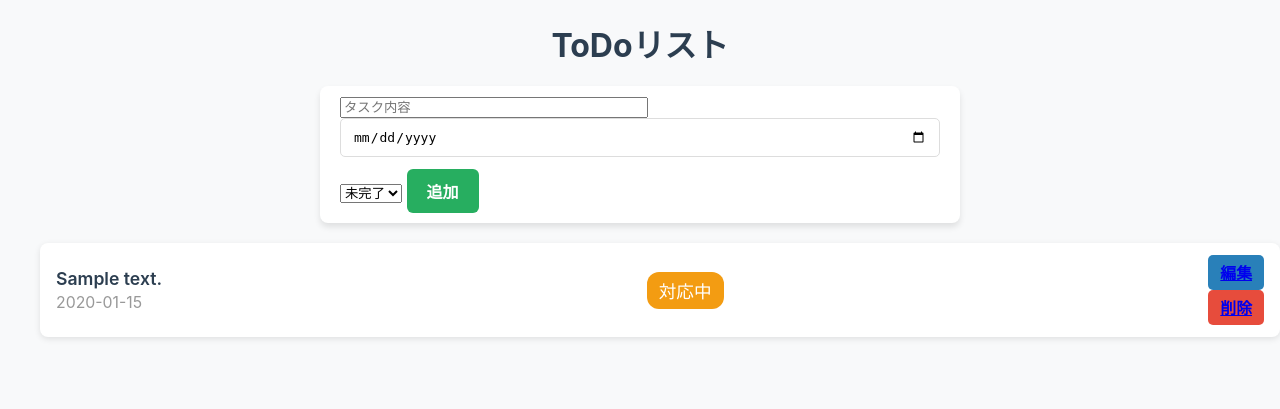
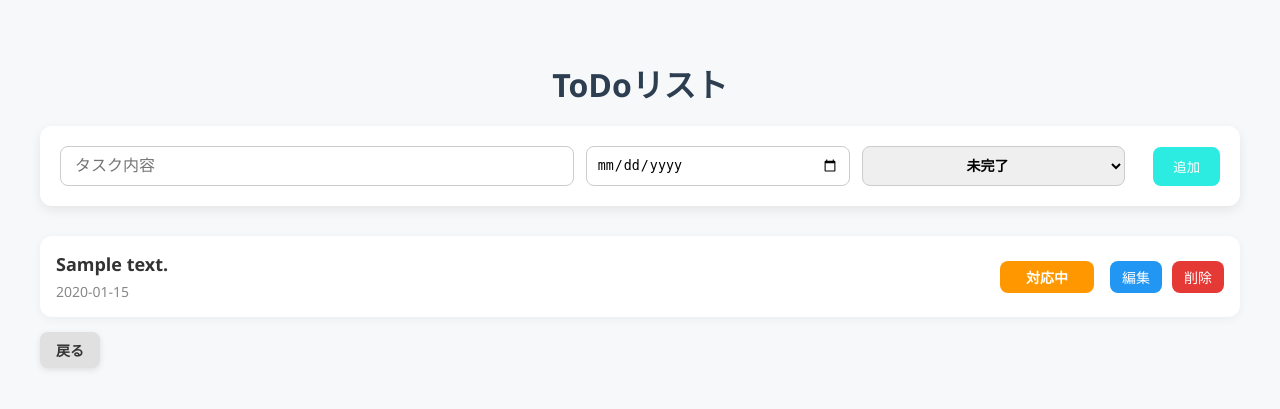
Before and after one commit to Yuto-design/time-task-app, a PHP site: page /todo.php in a window 1280 px wide. Shown: the top 409 px of the page. Run offline with PHP 8.4, Linux system fonts and the light colour scheme; tables that the repository leaves empty hold one stand-in row (values such as "Sample post").

Commit message:
5 commit

```diff
--- a/public/function/edit.php
+++ b/public/function/edit.php
@@ -25,6 +25,8 @@
     $todo = $stmt->fetch(PDO::FETCH_ASSOC);
 ?>
 
+<!DOCTYPE html>
+<html lang="ja">
     <h1>ToDo 編集</h1>
     <form method="POST">
         <input name="content" value="<?= htmlspecialchars($todo['content']) ?>" required>
@@ -36,4 +38,5 @@
         </select>
         <button>更新</button>
     </form>
-<a href="../todo.php">戻る</a>
+    <a href="../todo.php" class="back">戻る</a>
+</html>
--- a/public/style.css
+++ b/public/style.css
@@ -1,9 +1,9 @@
 body {
-    font-family: -apple-system, BlinkMacSystemFont, "Segoe UI", Roboto, Helvetica, Arial, sans-serif;
-    background-color: #f8f9fa;
+    font-family: 'Segoe UI', sans-serif;
+    background: #f6f8fa;
+    color: #333;
     margin: 0;
-    padding: 0;
-    color: #333;
+    padding: 40px;
 }
 
 h1 {
@@ -13,173 +13,276 @@ h1 {
 }
 
 nav {
+    display: flex;
+    justify-content: center;
+    gap: 20px;
+    background-color: #ffffff;
+    padding: 16px 20px;
+    border-radius: 12px;
+    box-shadow: 0 4px 12px rgba(0, 0, 0, 0.06);
+    max-width: 600px;
+    margin: 0 auto;
+}
+
+nav a {
+    text-decoration: none;
+    color: #2d8cf0;
+    font-weight: 600;
+    font-size: 16px;
+    padding: 10px 16px;
+    border-radius: 8px;
+    transition: background-color 0.3s, color 0.3s;
+}
+
+nav a:hover {
+    background-color: #2d8cf0;
+    color: white;
+}
+
+a.back {
+    display: inline-block;
+    padding: 8px 16px;
+    background-color: #e0e0e0;
+    color: #333;
+    text-decoration: none;
+    border-radius: 8px;
+    font-size: 14px;
+    font-weight: bold;
+    box-shadow: 0 2px 6px rgba(0, 0, 0, 0.1);
+    transition: background-color 0.3s, box-shadow 0.3s;
+}
+
+a.back:hover {
+    background-color: #d5d5d5;
+    box-shadow: 0 4px 12px rgba(0, 0, 0, 0.15);
+}
+
+.todo-add {
+    background: #fff;
+    border-radius: 12px;
+    box-shadow: 0 4px 12px rgba(0, 0, 0, 0.08);
+    padding: 20px;
+    margin-bottom: 30px;
+}
+
+.todo-add form {
+    display: flex;
+    flex-wrap: wrap;
+    gap: 12px;
+    align-items: center;
+}
+
+.todo-add input.content {
+    flex: 2;
+    padding: 10px 14px;
+    border: 1px solid #ccc;
+    border-radius: 8px;
+    font-size: 16px;
+}
+
+.todo-add input.date {
+    flex: 1;
+    padding: 10px;
+    border: 1px solid #ccc;
+    border-radius: 8px;
+}
+
+.todo-add select.status {
+    flex: 1;
+    padding: 10px;
+    border: 1px solid #ccc;
+    border-radius: 8px;
+}
+
+.todo-add button {
+    padding: 10px 20px;
+    background-color: #2cebe1;
+    color: white;
+    border: none;
+    border-radius: 8px;
+    cursor: pointer;
+    transition: background-color 0.3s;
+}
+
+.todo-add button:hover {
+    background-color: #27c0b8;
+}
+
+.todo-list ul {
+    list-style: none;
+    padding: 0;
+    margin: 0;
+}
+
+.todo-list li {
+    background: #fff;
+    border-radius: 12px;
+    padding: 16px;
+    margin-bottom: 15px;
+    box-shadow: 0 2px 10px rgba(0, 0, 0, 0.05);
+    display: flex;
+    justify-content: space-between;
+    align-items: center;
+    flex-wrap: wrap;
+}
+
+.task-info {
+    flex: 2;
+    display: flex;
+    flex-direction: column;
+    gap: 6px;
+}
+
+.task-content {
+    font-weight: bold;
+    font-size: 18px;
+    color: #333;
+}
+
+.task-due {
+    font-size: 14px;
+    color: #888;
+}
+
+.status {
+    padding: 6px 12px;
+    border-radius: 8px;
+    font-size: 14px;
+    font-weight: bold;
+    color: #000;
     text-align: center;
+    min-width: 70px;
+    margin-right: 16px;
+}
+
+.status-0 {
+    color: #fff;
+    background-color: #f44336;
+}
+
+.status-1 {
+    color: #fff;
+    background-color: #ff9800;
+}
+
+.status-2 {
+    color: #fff;
+    background-color: #4caf50;
+}
+
+.actions {
+    display: flex;
+    gap: 10px;
+}
+
+.actions a {
+    display: inline-block;
+    padding: 6px 12px;
+    border-radius: 8px;
+    text-decoration: none;
+    font-size: 14px;
+    color: white;
+    transition: background-color 0.2s;
+}
+
+.edit-button a {
+    background-color: #2196f3;
+}
+
+.edit-button a:hover {
+    background-color: #1976d2;
+}
+
+.delete-button a {
+    background-color: #e53935;
+}
+
+.delete-button a:hover {
+    background-color: #c62828;
+}
+
+.habit-form {
+    display: flex;
+    justify-content: center;
+    gap: 10px;
     margin-bottom: 20px;
 }
 
-nav a {
-    display: inline-block;
-    margin: 0 15px;
-    padding: 8px 16px;
-    background-color: #3498db;
-    color: white;
-    text-decoration: none;
-    border-radius: 6px;
-    font-weight: 600;
-    transition: background-color 0.3s ease;
+.habit-form input, .habit-form select, .habit-form button {
+    padding: 8px;
+    font-size: 16px;
 }
 
-nav a:hover {
-    background-color: #2980b9;
+.habit-list {
+    list-style: none;
+    padding: 0;
+    max-width: 600px;
+    margin: 0 auto;
 }
 
-form {
-    max-width: 600px;
-    margin: 0 auto 30px auto;
-    padding: 10px 20px;
-    background-color: white;
-    border-radius: 8px;
-    box-shadow: 0 4px 6px rgb(0 0 0 / 0.1);
-}
-
-form input[type="text"],
-form input[type="date"],
-form textarea {
-    width: 100%;
-    padding: 10px 12px;
-    margin-bottom: 12px;
-    border: 1px solid #ddd;
-    border-radius: 5px;
-    font-size: 1em;
-    resize: vertical;
-    box-sizing: border-box;
-}
-
-form button {
-    background-color: #27ae60;
-    border: none;
-    padding: 10px 20px;
-    color: white;
+.habit-item {
+    background: #fff;
+    padding: 10px 15px;
+    margin-bottom: 10px;
+    border: 1px solid #ccc;
     border-radius: 6px;
-    font-size: 1em;
-    cursor: pointer;
-    font-weight: 700;
-    transition: background-color 0.3s ease;
-}
-
-form button:hover {
-    background-color: #219150;
-}
-
-.edit-button {
-    background-color: #2980b9;
-    border: none;
-    color: #fff;
-    border-radius: 5px;
-    padding: 6px 12px;
-    cursor: pointer;
-    font-weight: 700;
-    font-size: 0.9em;
-    transition: background-color 0.3s ease;
-}
-
-.edit-button:hover {
-    background-color: #4a33cc;
-}
-
-.delete-button {
-    background-color: #e74c3c;
-    border: none;
-    color: #fff;
-    border-radius: 5px;
-    padding: 6px 12px;
-    cursor: pointer;
-    font-weight: 700;
-    font-size: 0.9em;
-    transition: background-color 0.3s ease;
-}
-
-.delete-button:hover {
-    background-color: #c0392b;
-}
-
-.checkbox-label {
-    display: flex;
-    align-items: center;
-    gap: 8px;
-    cursor: pointer;
-}
-
-.checkbox-label input[type="checkbox"] {
-    width: 18px;
-    height: 18px;
-    cursor: pointer;
-}
-
-ul li {
     display: flex;
     justify-content: space-between;
     align-items: center;
-    padding: 12px 16px;
-    margin-bottom: 10px;
-    background-color: white;
-    border-radius: 8px;
-    box-shadow: 0 2px 6px rgba(0,0,0,0.1);
-    font-size: 1.1em;
-    transition: background-color 0.3s ease;
 }
 
-ul li:hover {
-    background-color: #f0f8ff;
+.habit-item label {
+    flex-grow: 1;
 }
 
-.task-info {
-    display: flex;
-    flex-direction: column;
-    max-width: 60%;
-    overflow-wrap: break-word;
+.habit-name {
+    margin-left: 10px;
+    font-weight: bold;
 }
 
-.task-content {
-    font-weight: 600;
-    color: #2c3e50;
-    margin-bottom: 4px;
+.habit-frequency {
+    margin-left: 10px;
+    color: #666;
+    font-size: 0.9em;
 }
 
-.task-due {
-    font-size: 0.9em;
-    color: #999;
+.habit-actions a {
+    margin-left: 10px;
+    text-decoration: none;
+    color: #007bff;
 }
 
-.status {
-    font-weight: 70;
-    padding: 6px 12px;
-    border-radius: 12px;
-    min-width: 16px;
+.habit-progress {
+    max-width: 400px;
+    margin: 30px auto;
     text-align: center;
-    color: white;
-    user-select: none;
 }
 
-.status-0 {
-    background-color: #e74c3c;
+progress {
+    width: 100%;
+    height: 20px;
 }
 
-.status-1 {
-    background-color: #f39c12;
-}
-
-.status-2 {
-    background-color: #27ae60;
-}
-
-@media (max-width: 640px) {
-    form, ul {
-        width: 90%;
+@media (max-width: 600px) {
+    nav {
+        flex-direction: column;
+        gap: 12px;
     }
 
-    nav a {
-        display: block;
-        margin: 10px auto;
+    h1 {
+        font-size: 28px;
+    }
+
+    .todo-add form {
+        flex-direction: column;
+    }
+
+    .todo-list li {
+        flex-direction: column;
+        align-items: flex-start;
+    }
+
+    .actions {
+        margin-top: 10px;
     }
 }
--- a/public/todo.php
+++ b/public/todo.php
@@ -34,18 +34,20 @@
     <body>
         <h1>ToDoリスト</h1>
 
-        <form method="POST" style="margin-bottom:20px;">
-            <input name="content" required placeholder="タスク内容" style="width:300px;" />
-            <input type="date" name="due_date" />
-            <select name="status">
+        <div class="todo-add">
+            <form method="POST">
+                <input name="content" class="content"  placeholder="タスク内容"/>
+                <input type="date" name="due_date" class="date" />
+                <select name="status" class="status">
                     <div class="status-1"><option value="0">未完了</option></div>
                     <div class="status-2"><option value="1">対応中</option></div>
                     <div class="status-3"><option value="2">完了</option></div>
                 </select>
                 <button>追加</button>
             </form>
+        </div>
 
-        <div class="todo-card">
+        <div class="todo-list">
             <ul>
                 <?php foreach ($todos as $todo): ?>
                     <?php $status = $todo['status'] ?? 0; ?>
@@ -63,5 +65,6 @@
                 <?php endforeach; ?>
             </ul>
         </div>
+        <a href="./index.php" class="back">戻る</a>
     </body>
 </html>
```
Also changed, not shown: public/habits.php (+48 -14 lines). Lines whose indentation alone changed are shown as unchanged.
